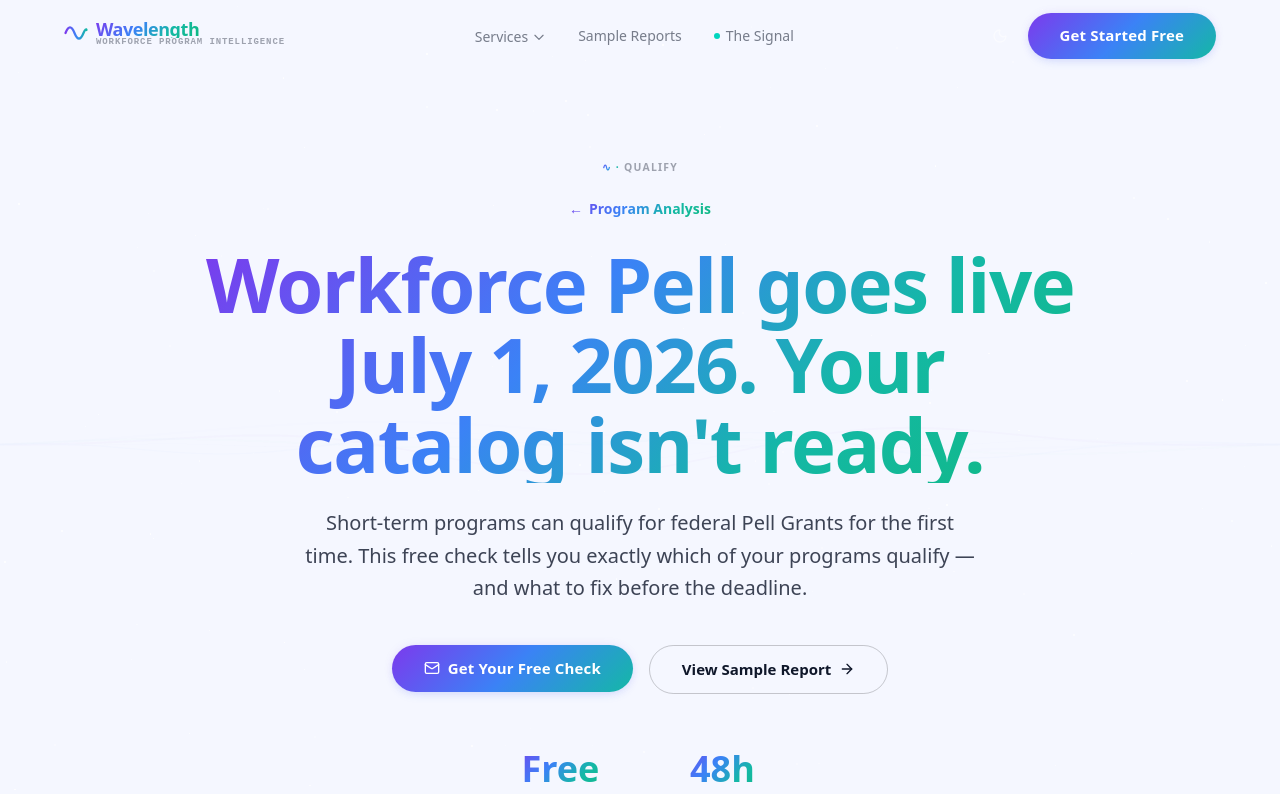
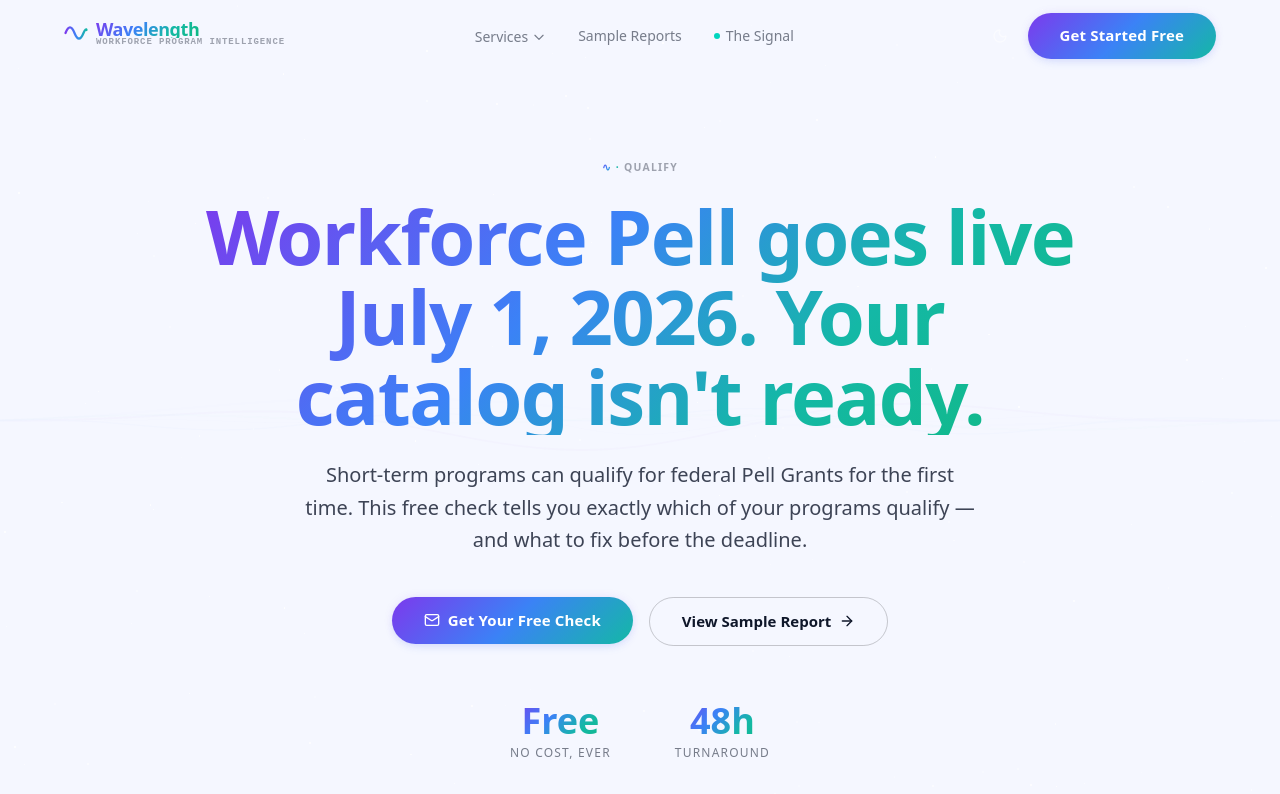
Before and after one commit to wspanic201/workforce-intelligence, a Next.js app: page /pell in a window 1280 px wide. Shown: the top 794 px of the page. Built offline with nearby package versions, Linux system fonts and the light colour scheme.

Commit message:
Remove breadcrumb from Pell page

```diff
--- a/app/pell/page.tsx
+++ b/app/pell/page.tsx
@@ -239,15 +239,6 @@ export default function PellPage() {
             <p className="label-brand mb-5 text-center">
               <span className="text-gradient-cosmic">∿ ·</span> Qualify
             </p>
-          </AnimateOnScroll>
-
-          <AnimateOnScroll variant="fade-up" delay={50} duration={800}>
-            <div className="mb-6">
-              <Link href="/program-analysis" className="inline-flex items-center gap-1.5 text-sm font-semibold text-gradient-cosmic hover:opacity-80 transition-opacity group">
-                <span className="group-hover:-translate-x-0.5 transition-transform">←</span>
-                Program Analysis
-              </Link>
-            </div>
           </AnimateOnScroll>
 
           <AnimateOnScroll variant="fade-up" delay={100} duration={800}>
```
